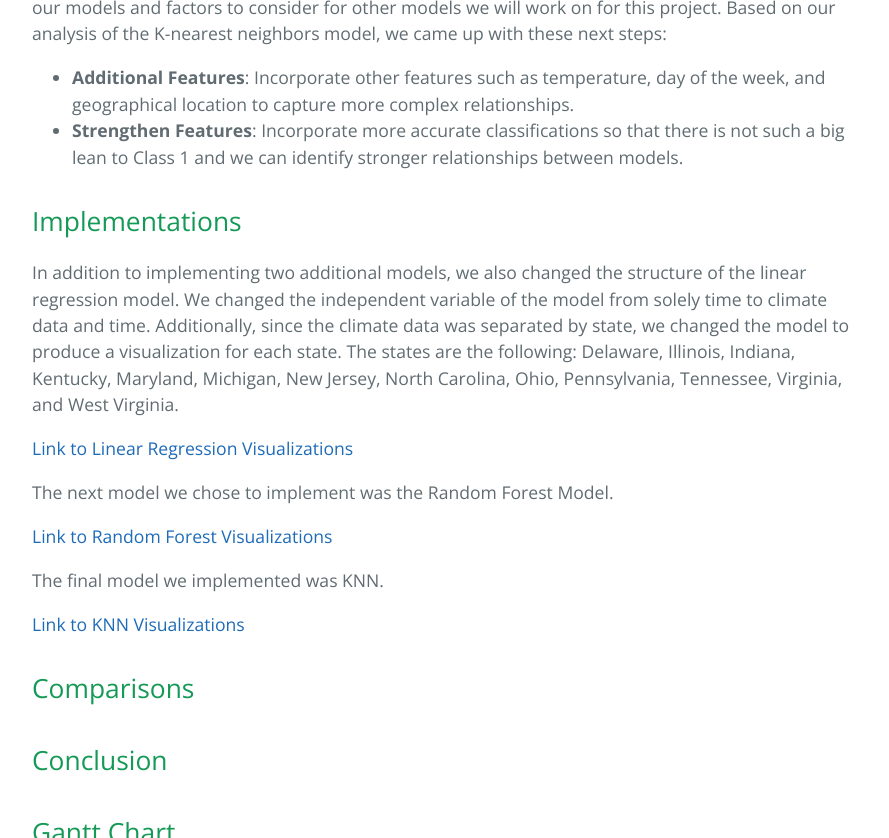
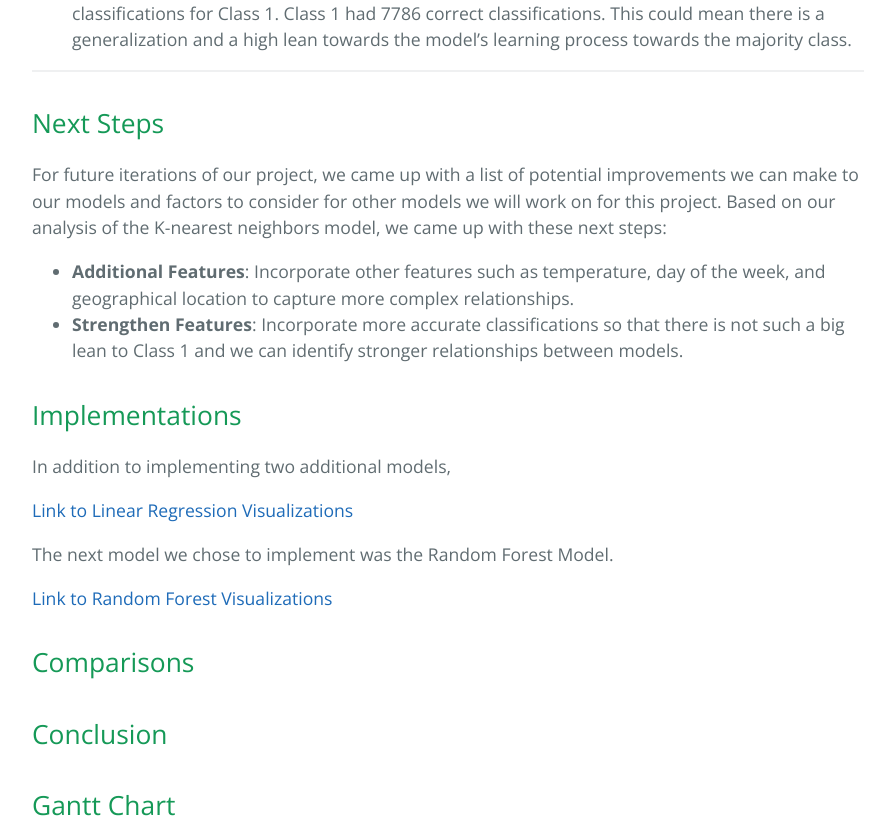
Before and after one commit to tanner-iley/4641-Eco, a Jekyll site: the page built from index.md, in a window 1280 px wide and 900 px high, scrolled down 6596 px, cut to the strip 0-838 px from the top of the window. Shown: the whole strip, without its empty margins (192-1081 px from the left). Built offline with Jekyll 4.4.1, drawn with Linux system fonts in a browser that asks for light colours; our own code applies the rules of GitHub Pages for plain Markdown files; some of the changed text lies outside the part shown.

Commit message:
Update index.md

```diff
--- a/index.md
+++ b/index.md
@@ -63,7 +65,7 @@
 
 For pre-processing, we chose to clean and normalize the data. Cleaning helps remove inconsistencies, outliers, or missing values that could lead to misleading insights, while normalization scales the data into a consistent range, making it easier for machine learning algorithms to converge and improve accuracy. Our goal with these steps was to feed accurate data effectively into the model for results that are easy to interpret.
 
-## Visualization and Quantitative Metrics for Linear Regression
+### Visualization and Quantitative Metrics for Linear Regression
 
 The first model we chose to implement was the linear regression model. We decided to implement this model as it would give us better understanding of how different factors could connect to energy use. Linear Regression gives a better idea on what trends occur in our data. The visualization created from this implementation was a scatter plot, which showcases the relationship between time elapsed (independent variable) to the power load in MW (dependent variable). The points on the scatterplot represent the preprocessed data of 14 years worth of hourly measurements in the Eastern Interconnection grid. The green linear regression fit line is seen as having a slight negative linear progression. As described in our code, we calculated the correlation coefficient, which is also displayed on our visual as -0.18. This statistic suggests that the relationship between power load and time elapsed is a negative weak correlation.
 
@@ -86,6 +88,8 @@
 
 ## Updates
 
+Between the midterm checkpoint and final report, we changed the structure of the linear regression model. We changed the independent variable of the model from solely time to climate data and time. Additionally, since the climate data was separated by state, we changed the model to produce a visualization for each state in the Eastern Interconnection Grid.
+
 For linear regression, we identified that there were no significant correlations between climate data and time to AEP values (energy consumption). In regards to time, we can attribute the lack of correlation due to gaps in data where no AEP values were recorded and the limited time frame of data (2004-2018).
 
 ## Next Steps
@@ -128,17 +134,13 @@
 
 ## Implementations
 
-In addition to implementing two additional models, we also changed the structure of the linear regression model. We changed the independent variable of the model from solely time to climate data and time. Additionally, since the climate data was separated by state, we changed the model to produce a visualization for each state. The states are the following: Delaware, Illinois, Indiana, Kentucky, Maryland, Michigan, New Jersey, North Carolina, Ohio, Pennsylvania, Tennessee, Virginia, and West Virginia.
+In addition to implementing two additional models,
 
 [Link to Linear Regression Visualizations](./linearRegression_images.md)
 
 The next model we chose to implement was the Random Forest Model.
 
 [Link to Random Forest Visualizations](./randomForest_images.md)
-
-The final model we implemented was KNN.
-
-[Link to KNN Visualizations](./knn_images.md)
 
 ## Comparisons
 
```
Also changed, not shown: other parts of index.md (+5 -1 lines).
